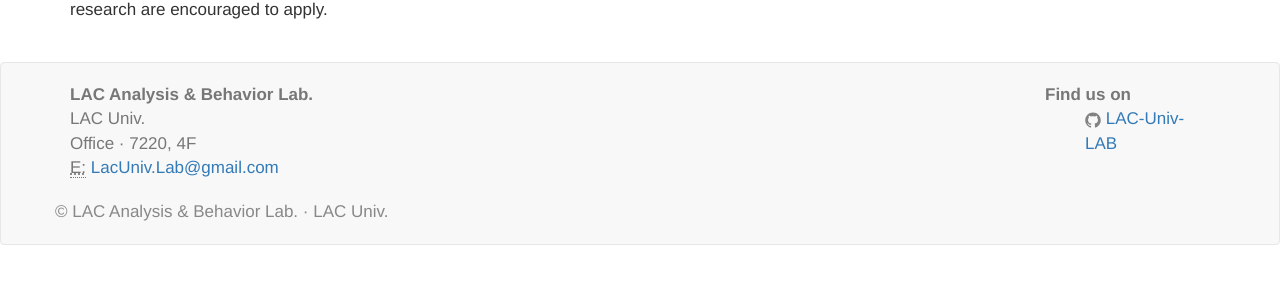
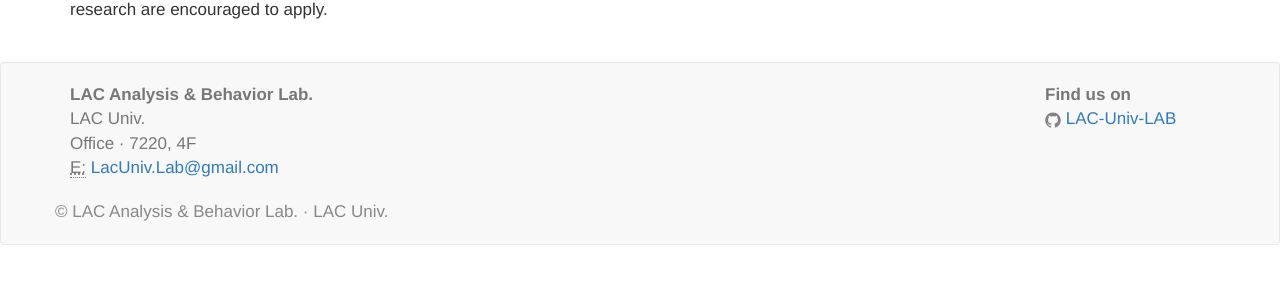
Before and after one commit to LAC-Univ-LAB/LAC-Univ-LAB.github.io, a Jekyll site: the page built from joinus.html, in a window 1280 px wide. Shown: the part 441-725 px from the top of the page. Built offline with Jekyll 4.4.1, drawn with Linux system fonts in a browser that asks for light colours; nearby versions of some CDN libraries; a style sheet for code colours, icons or effects is not loaded.

Commit message:
Update footer.html

```diff
--- a/_includes/footer.html
+++ b/_includes/footer.html
@@ -17,7 +17,9 @@
 
                 <div class="col-md-2">
                     <strong>Find us on</strong>
-                    <ul class="social-media-list">
+                    <ul class="social-media-list" style="margin-left: 0 !important;
+           padding-left: 0 !important;
+           text-align: left !important;">
                         <li>
                             <a href="https://github.com/LAC-Univ-LAB" target="_blank">
                                 {% include icon-github.html username="LAC-Univ-LAB" %}
```
